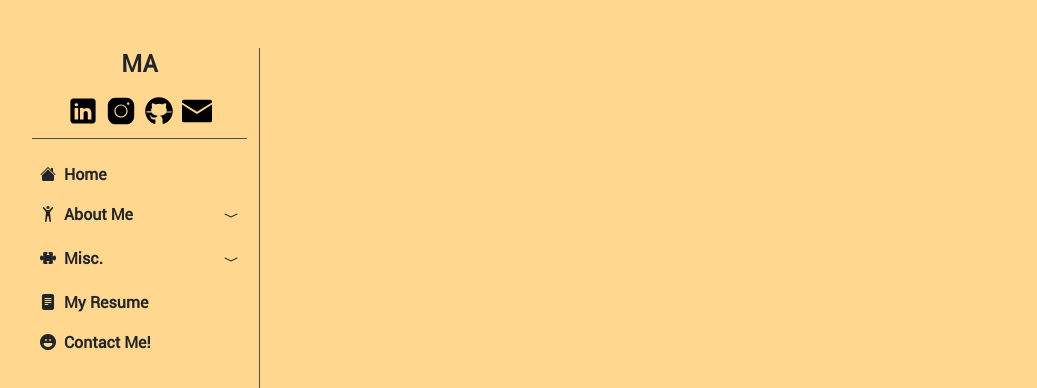
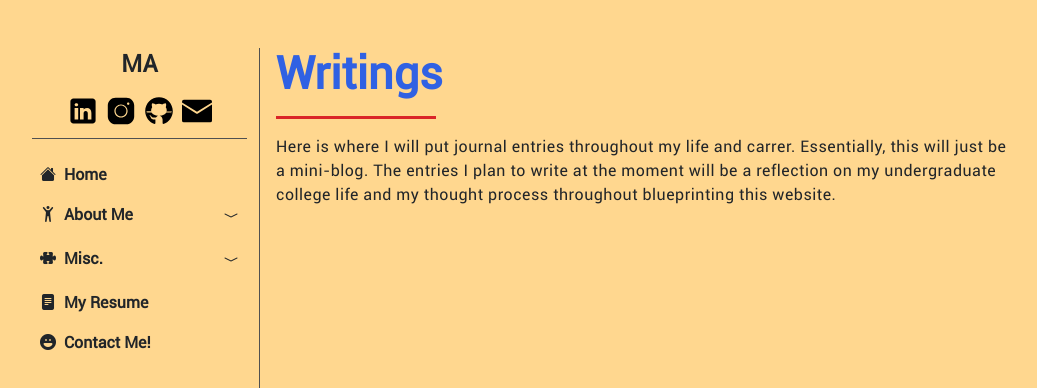
Before and after one commit to Smashthehedgehog/my-app, a React (Create React App) app: page /Writings in a window 1280 px wide. Shown: the top 388 px of the page, without its empty margins (124-1161 px from the left). Built offline with nearby package versions, Linux system fonts and the light colour scheme.

Commit message:
finished rough structure of website

```diff
--- a/src/App.js
+++ b/src/App.js
@@ -8,6 +8,9 @@ import 'bootstrap-icons/font/bootstrap-icons.css';
 import Home from './pages/Home';
 import Autobiography from './pages/Autobiography';
 import Hobbies from './pages/Hobbies';
+import Artifacts_And_Work from './pages/Artifacts_And_Work';
+import Writings from './pages/Writings';
+
 
 
 
@@ -69,8 +72,10 @@ function App() {
             {/* Main content */}
             <div className='m-4'></div>
             <Routes>
-                <Route path="/Autobiography" element={<Autobiography />} />
-                <Route path="/Hobbies" element={<Hobbies />} />
+                <Route path={"/Autobiography"} element={<Autobiography />} />
+                <Route path={"/Hobbies"} element={<Hobbies />} />
+                <Route path={"/Artifacts_And_Work"} element={<Artifacts_And_Work />} />
+                <Route path={"/Writings"} element={<Writings />} />
                 <Route path={"/"} element={<Home />} />
                 <Route path={"/my-app"} element={<Home />} />
             </Routes>
--- /dev/null
+++ b/src/pages/Artifacts_And_Work.js
@@ -0,0 +1,20 @@
+import React from 'react'
+
+const Artifacts_And_Work = () => {
+  return (
+    <div>
+        <div className="App-content-stuff d-flex flex-column">
+            <p data-aos="fade-left" className='display-3-large sonic-blue-text'>Artifacts and Work</p>
+            <div data-aos="fade-left" className='topic-line sonic-red'></div>
+            <div data-aos="fade-left" className='subhead-1-large text-dark mb-5'>
+                <p>Here is where I will put any custom artifacts or works that aren't particularly towards
+                    my experience in Software Engineering and Computer Science. Also for projects that I do
+                    just for fun.
+                </p>
+            </div>
+        </div>
+    </div>
+  )
+}
+
+export default Artifacts_And_Work
--- /dev/null
+++ b/src/pages/Writings.js
@@ -0,0 +1,21 @@
+import React from 'react'
+
+const Writings = () => {
+  return (
+    <div>
+        <div className="App-content-stuff d-flex flex-column">
+            <p data-aos="fade-left" className='display-3-large sonic-blue-text'>Writings</p>
+            <div data-aos="fade-left" className='topic-line sonic-red'></div>
+            <div data-aos="fade-left" className='subhead-1-large text-dark mb-5'>
+                <p>Here is where I will put journal entries throughout my life and carrer. Essentially,
+                    this will just be a mini-blog. The entries I plan to write at the moment will be a
+                    reflection on my undergraduate college life and my thought process throughout blueprinting
+                    this website.
+                </p>
+            </div>
+        </div>
+    </div>
+  )
+}
+
+export default Writings
```
